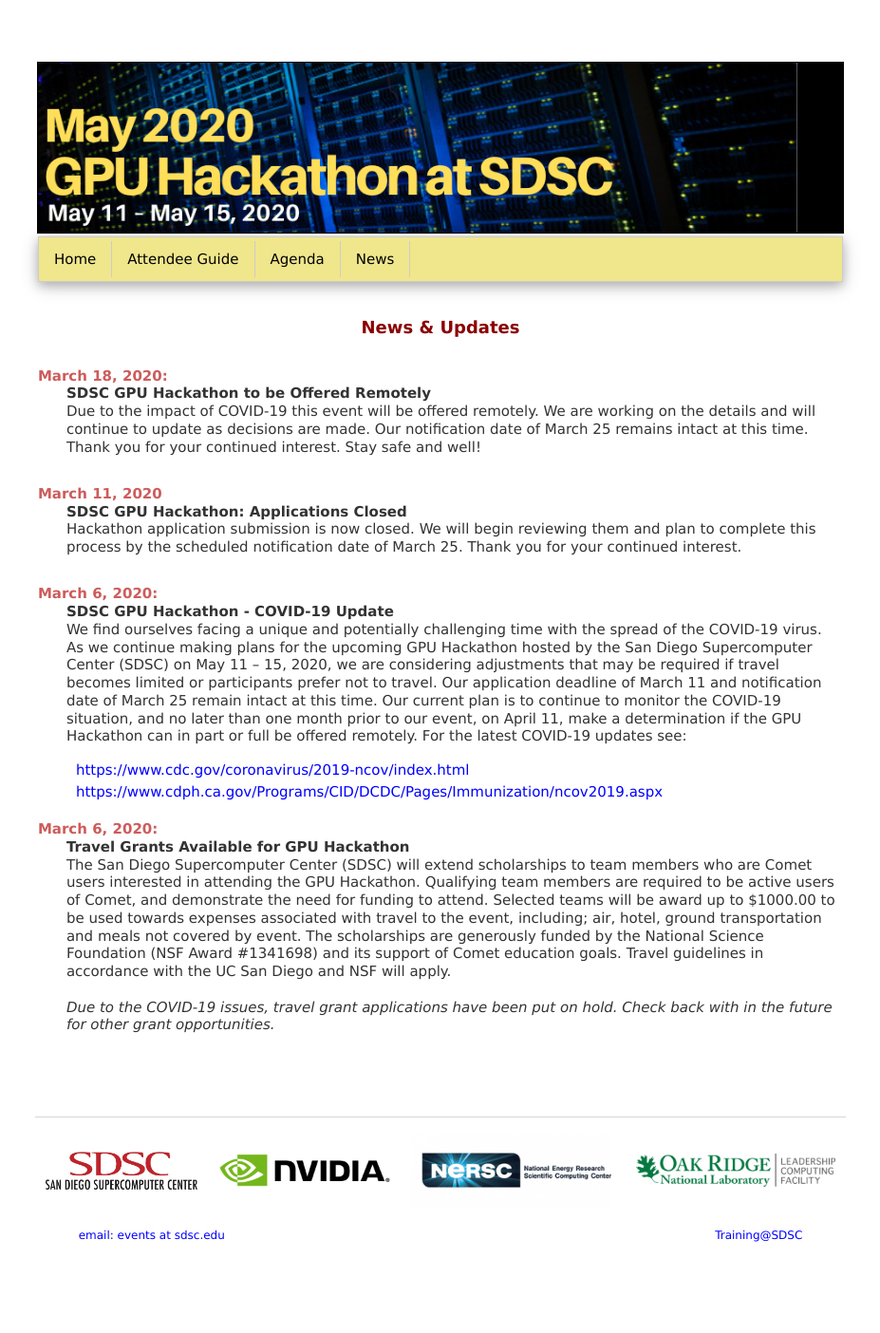
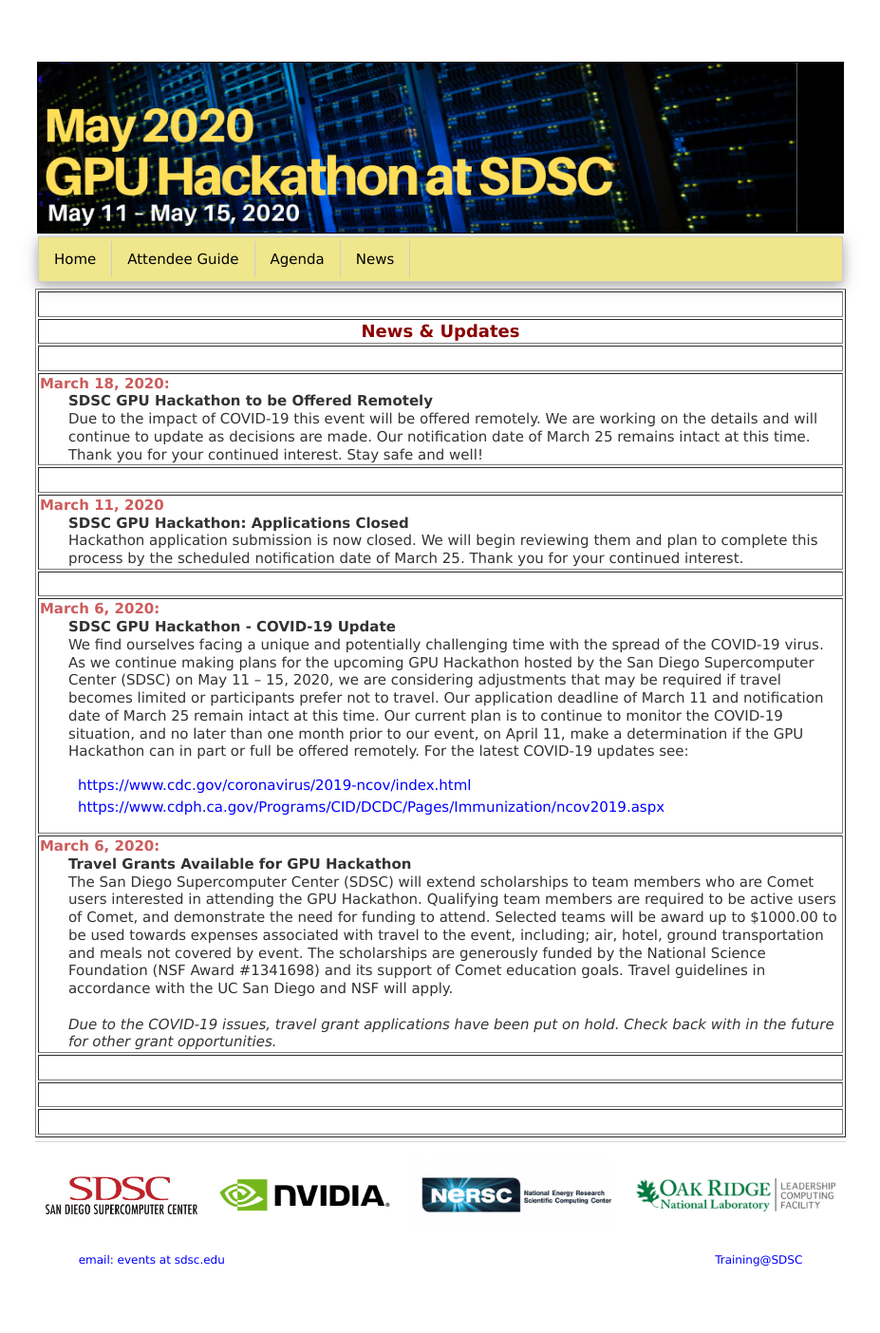
Before and after one commit to sdsc-hpc-training/sdsc-hpc-training.github.io, a Jekyll site: the page built from gpuhackathon/news.html, in a window 1280 px wide. Shown: the whole page at 95% size, without its empty margins (176-1103 px from the left). Built offline with Jekyll 4.4.1, drawn with Linux system fonts in a browser that asks for light colours; before the commit the page ends 1378 px from its top, so only the background shows below that.

Commit message:
tweak html files

```diff
--- a/gpuhackathon/news.html
+++ b/gpuhackathon/news.html
@@ -4,7 +4,7 @@
 permalink: /gpuhackathon/news
 ---
 
-<table border="0"" width="100%" align="left"> <!---- begin main table --->
+<table border="1"" width="100%" align="left"> <!---- begin main table --->
 <tr><td align='left' valign='top'> &nbsp; </td></tr>
     <tr><td align='left' valign='top'>
   <p class="newscenter">News & Updates</p>
@@ -68,4 +68,4 @@
   <tr><td align='left' valign='top'> &nbsp; </td></tr>
   <tr><td align='left' valign='top'> &nbsp; </td></tr>
 
-</table>
+</table>  <!---- end main table --->
```
